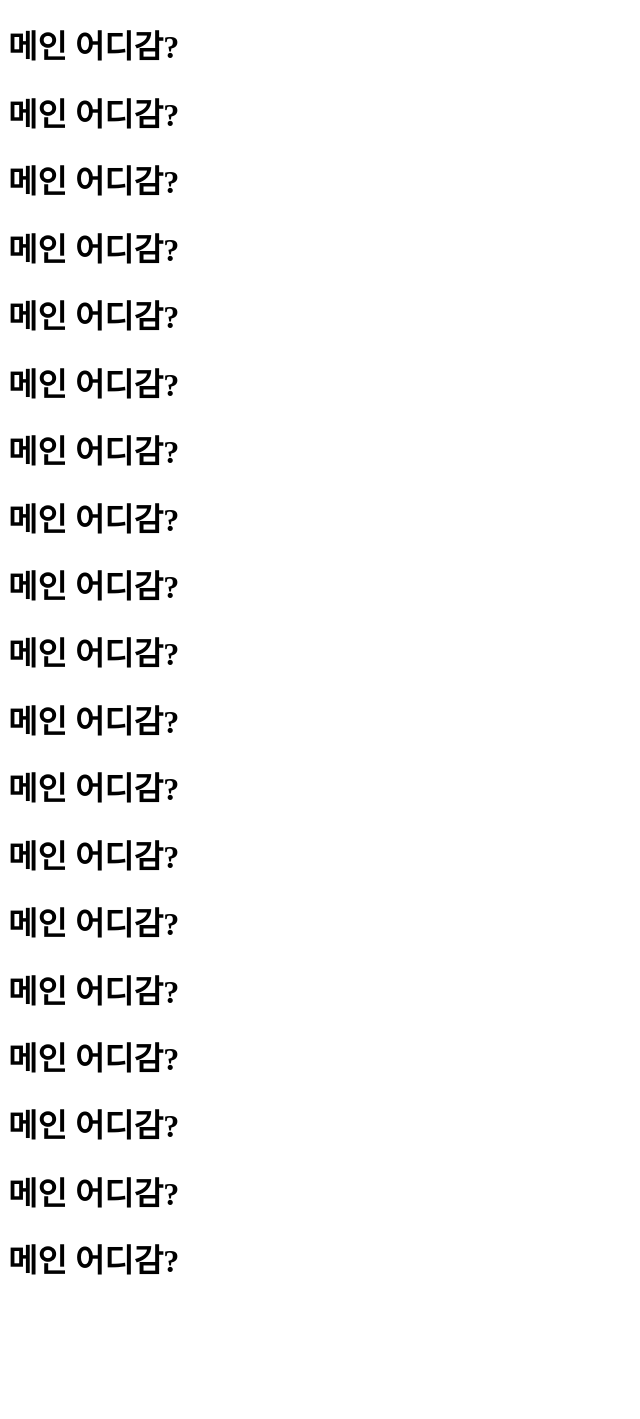
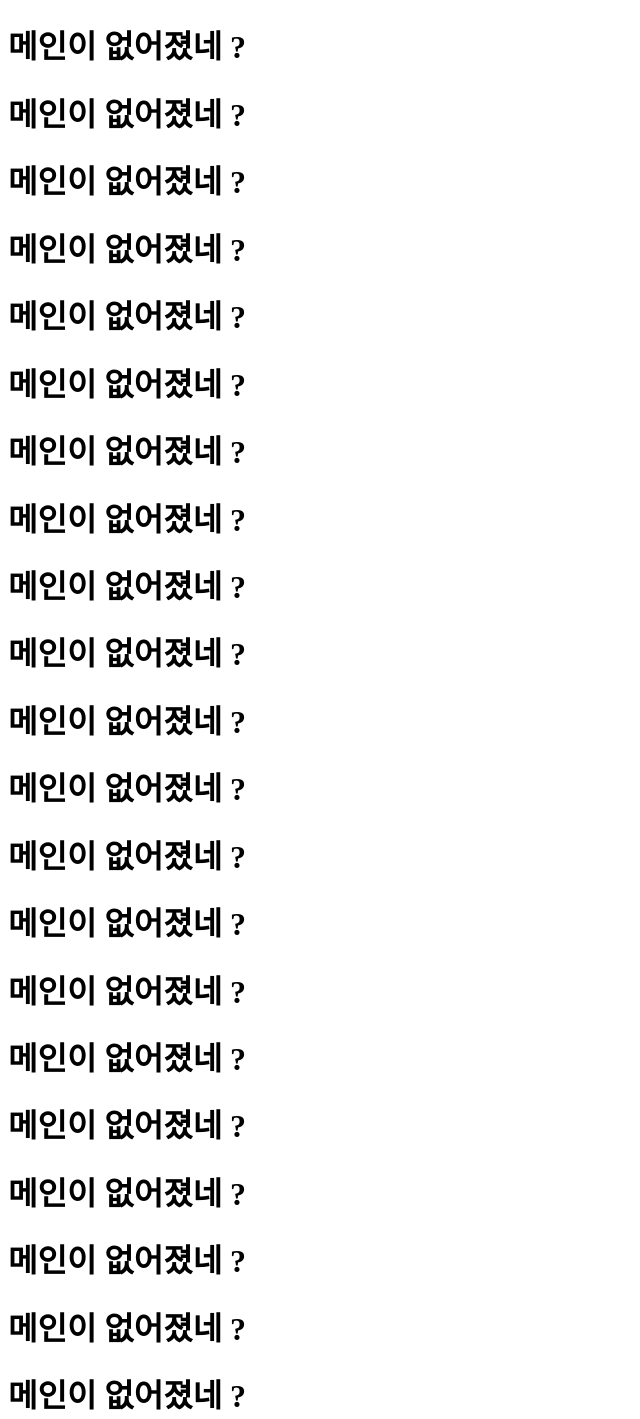
Before and after one commit to Unique-Castle/gitt, a plain HTML site: page index.html in a window 1280 px wide. Shown: the whole page, without its empty margins (0-640 px from the left). Before the commit the page ends 1303 px from the top, so only its background shows below. Drawn offline with Linux system fonts and the light colour scheme.

Commit message:
보고싶다 메인아

```diff
--- a/index.html
+++ b/index.html
@@ -7,35 +7,27 @@
     <link rel="stylesheet" href="style.css" />
   </head>
   <body>
-    <h1> 메인 어디감? </h1>
-    <h1> 메인 어디감? </h1>
-    <h1> 메인 어디감? </h1>
-    <h1> 메인 어디감? </h1>
-    <h1> 메인 어디감? </h1>
-    <h1> 메인 어디감? </h1>
-
-    <h1> 메인 어디감? </h1>
-    <h1> 메인 어디감? </h1>
-
-
-    <h1> 메인 어디감? </h1>
-    <h1> 메인 어디감? </h1>
-    <h1> 메인 어디감? </h1>
-
-    <h1> 메인 어디감? </h1>
-    <h1> 메인 어디감? </h1>
-
-    <h1> 메인 어디감? </h1>
-    <h1> 메인 어디감? </h1>
-
-    <h1> 메인 어디감? </h1>
-    <h1> 메인 어디감? </h1>
-
-    <h1> 메인 어디감? </h1>
-
-    <h1> 메인 어디감? </h1>
-
-
+    <h1> 메인이 없어졌네 ?</h1>
+    <h1> 메인이 없어졌네 ?</h1>
+    <h1> 메인이 없어졌네 ?</h1>
+    <h1> 메인이 없어졌네 ?</h1>
+    <h1> 메인이 없어졌네 ?</h1>
+    <h1> 메인이 없어졌네 ?</h1>
+    <h1> 메인이 없어졌네 ?</h1>
+    <h1> 메인이 없어졌네 ?</h1>
+    <h1> 메인이 없어졌네 ?</h1>
+    <h1> 메인이 없어졌네 ?</h1>
+    <h1> 메인이 없어졌네 ?</h1>
+    <h1> 메인이 없어졌네 ?</h1>
+    <h1> 메인이 없어졌네 ?</h1>
+    <h1> 메인이 없어졌네 ?</h1>
+    <h1> 메인이 없어졌네 ?</h1>
+    <h1> 메인이 없어졌네 ?</h1>
+    <h1> 메인이 없어졌네 ?</h1>
+    <h1> 메인이 없어졌네 ?</h1>
+    <h1> 메인이 없어졌네 ?</h1>
+    <h1> 메인이 없어졌네 ?</h1>
+    <h1> 메인이 없어졌네 ?</h1>
 
   </body>
 </html>
```
